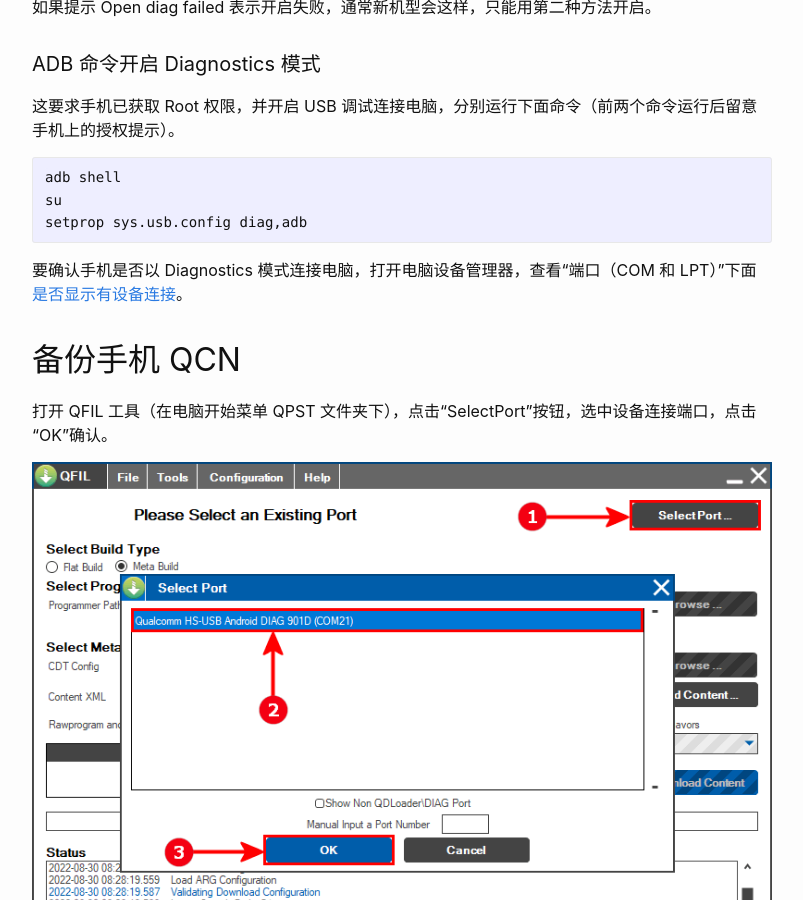
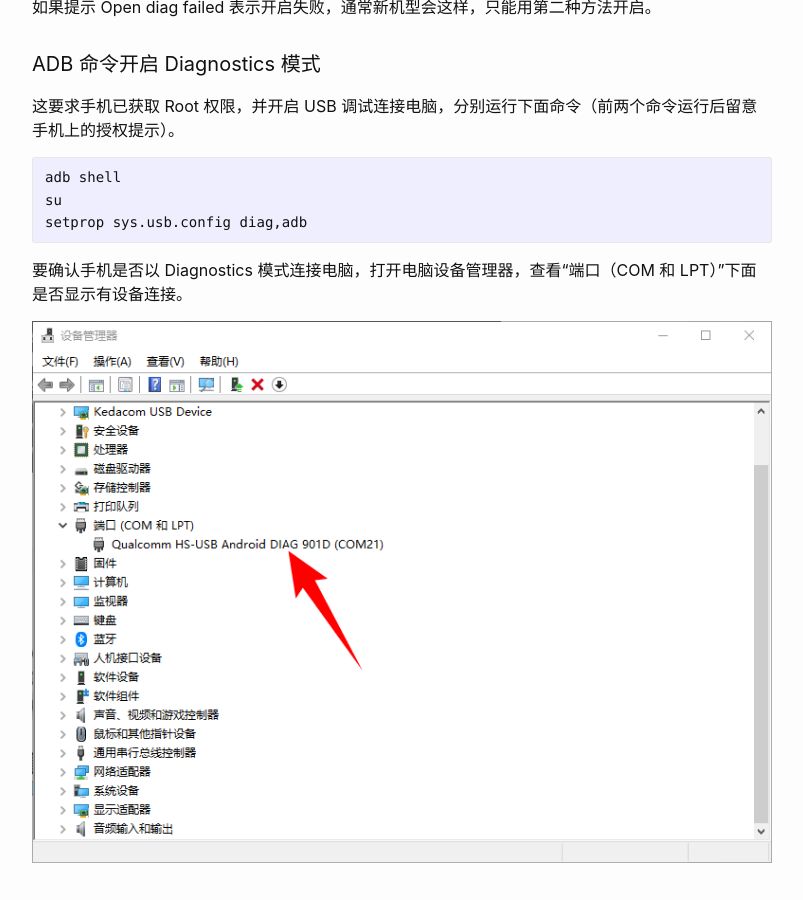
Before and after one commit to Rbqwow/rbqwow.github.io, a Jekyll site: the page built from _posts/2023-11-13-备份手机 QCN 等-存档.md, in a window 1280 px wide and 900 px high, scrolled down 875 px. Shown: the whole window, without its empty margins (238-1041 px from the left). Built offline with Jekyll 4.4.1, drawn with Linux system fonts in a browser that asks for light colours; comment, search, counter and statistics services are not loaded.

Commit message:
edit something

````diff
--- a/_posts/2023-11-13-备份手机 QCN 等-存档.md
+++ b/_posts/2023-11-13-备份手机 QCN 等-存档.md
@@ -37,7 +37,9 @@ su
 setprop sys.usb.config diag,adb
 ```
 
-要确认手机是否以 Diagnostics 模式连接电脑，打开电脑设备管理器，查看“端口（COM 和 LPT）”下面[是否显示有设备连接](/img/备份%20QCN/device-diag-connection.png)。
+要确认手机是否以 Diagnostics 模式连接电脑，打开电脑设备管理器，查看“端口（COM 和 LPT）”下面是否显示有设备连接。
+
+![设备管理器显示设备连接](/img/备份%20QCN/device-diag-connection.png)
 
 ## 备份手机 QCN
 
````
